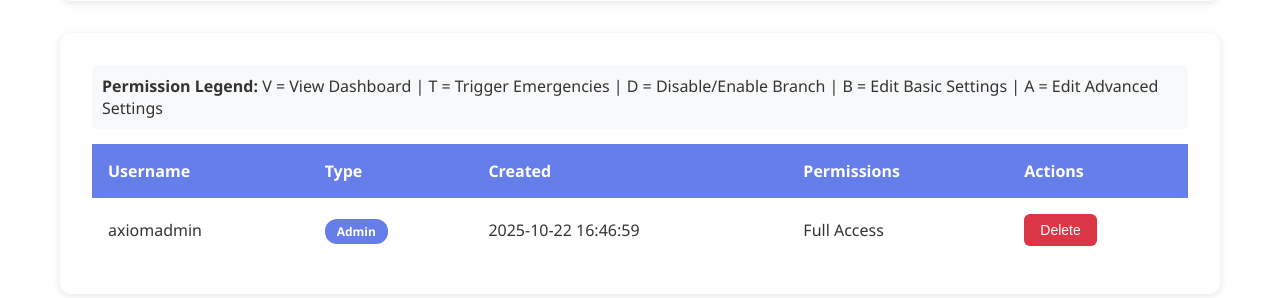
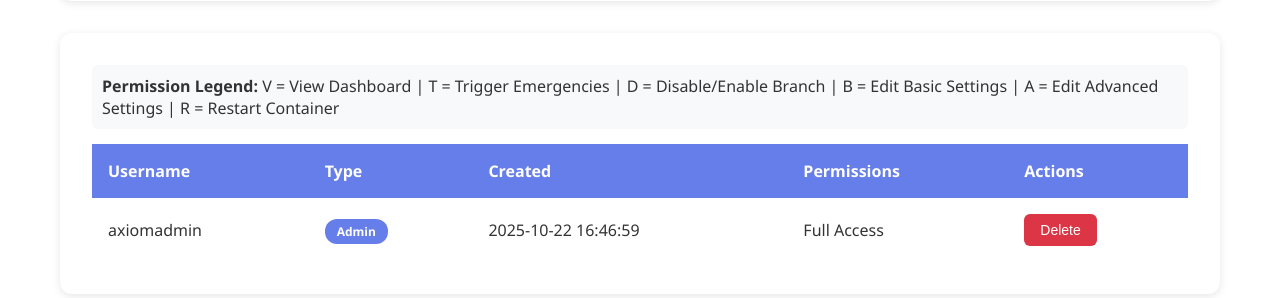
Before and after one commit to bboy432/twilio-responderAZ, a Flask app: page /users in a window 1280 px wide. Shown: the part 196-494 px from the top of the page. Run offline with Flask 3, Linux system fonts and the light colour scheme; the visitor is signed in with stand-in values (Sample User, id 1); data comes from the database, SQL or seed files in the repository; parts of the project's set-up code (start-up, migrations or seed data) failed here and were passed over.

Commit message:
Add container restart functionality with permission control
Co-authored-by: bboy432 <157178790+bboy432@users.noreply.github.com>

```diff
--- a/admin-dashboard/app.py
+++ b/admin-dashboard/app.py
@@ -1,6 +1,7 @@
 import os
 import sqlite3
 import secrets
+import subprocess
 from datetime import datetime, timedelta
 from functools import wraps
 from flask import Flask, render_template, request, redirect, url_for, session, jsonify, flash
@@ -89,6 +90,7 @@ def init_db():
         can_disable INTEGER DEFAULT 0,
         can_edit_basic_settings INTEGER DEFAULT 0,
         can_edit_advanced_settings INTEGER DEFAULT 0,
+        can_restart INTEGER DEFAULT 0,
         FOREIGN KEY (user_id) REFERENCES users(id),
         UNIQUE(user_id, branch)
     )''')
@@ -101,6 +103,11 @@ def init_db():
 
     try:
         c.execute('ALTER TABLE user_permissions ADD COLUMN can_edit_advanced_settings INTEGER DEFAULT 0')
+    except sqlite3.OperationalError:
+        pass  # Column already exists
+
+    try:
+        c.execute('ALTER TABLE user_permissions ADD COLUMN can_restart INTEGER DEFAULT 0')
     except sqlite3.OperationalError:
         pass  # Column already exists
 
@@ -163,7 +170,7 @@ def get_user_permissions(user_id):
     c = conn.cursor()
 
     c.execute('''SELECT branch, can_view, can_trigger, can_disable,
-                 can_edit_basic_settings, can_edit_advanced_settings
+                 can_edit_basic_settings, can_edit_advanced_settings, can_restart
                  FROM user_permissions WHERE user_id = ?''', (user_id,))
     permissions = {}
     for row in c.fetchall():
@@ -172,7 +179,8 @@ def get_user_permissions(user_id):
             'can_trigger': bool(row[2]),
             'can_disable': bool(row[3]),
             'can_edit_basic_settings': bool(row[4]) if len(row) > 4 else False,
-            'can_edit_advanced_settings': bool(row[5]) if len(row) > 5 else False
+            'can_edit_advanced_settings': bool(row[5]) if len(row) > 5 else False,
+            'can_restart': bool(row[6]) if len(row) > 6 else False
         }
 
     conn.close()
@@ -452,6 +460,64 @@ def enable_branch(branch):
     return jsonify({'success': True, 'message': f'{branch_name} branch enabled'})
 
 
+def restart_container(branch):
+    """Restart a Docker container for a specific branch"""
+    try:
+        # Get the container name from docker-compose.multi.yml naming convention
+        container_name = f"twilio_responder_{branch}"
+
+        # Try to restart the container using docker CLI
+        result = subprocess.run(
+            ['docker', 'restart', container_name],
+            capture_output=True,
+            text=True,
+            timeout=30
+        )
+
+        if result.returncode == 0:
+            return True, f"Container {container_name} restarted successfully"
+        else:
+            error_msg = result.stderr.strip() if result.stderr else result.stdout.strip()
+            return False, f"Failed to restart container: {error_msg}"
+    except subprocess.TimeoutExpired:
+        return False, "Restart operation timed out"
+    except FileNotFoundError:
+        return False, "Docker CLI not available in this environment"
+    except Exception as e:
+        return False, f"Unexpected error during restart: {str(e)}"
+
+
+@app.route('/api/branch/<branch>/restart', methods=['POST'])
+@login_required
+def restart_branch(branch):
+    """Restart a branch container"""
+    if branch not in BRANCHES:
+        return jsonify({'error': 'Invalid branch'}), 404
+
+    # Check permissions
+    if not session.get('is_admin'):
+        perms = get_user_permissions(session['user_id'])
+        if branch not in perms or not perms[branch].get('can_restart', False):
+            return jsonify({'error': 'Permission denied'}), 403
+
+    confirm = request.json.get('confirm', False)
+    if not confirm:
+        return jsonify({'error': 'Confirmation required'}), 400
+
+    # Perform restart
+    success, message = restart_container(branch)
+
+    if success:
+        # Send SMS notification
+        branch_name = BRANCHES[branch]['name']
+        notification_message = f"INFO: {branch_name} branch container has been RESTARTED by {session['username']} at {datetime.now().strftime('%Y-%m-%d %H:%M:%S')}"
+        send_sms_notification(notification_message)
+
+        return jsonify({'success': True, 'message': message})
+    else:
+        return jsonify({'error': message}), 500
+
+
 @app.route('/users')
 @admin_required
 def users():
@@ -504,14 +570,16 @@ def create_user():
                 can_disable = request.form.get(f'perm_{branch}_disable') == 'on'
                 can_edit_basic = request.form.get(f'perm_{branch}_edit_basic') == 'on'
                 can_edit_advanced = request.form.get(f'perm_{branch}_edit_advanced') == 'on'
+                can_restart = request.form.get(f'perm_{branch}_restart') == 'on'
 
                 c.execute('''INSERT INTO user_permissions
                              (user_id, branch, can_view, can_trigger, can_disable,
-                              can_edit_basic_settings, can_edit_advanced_settings)
-                             VALUES (?, ?, ?, ?, ?, ?, ?)''',
+                              can_edit_basic_settings, can_edit_advanced_settings, can_restart)
+                             VALUES (?, ?, ?, ?, ?, ?, ?, ?)''',
                          (user_id, branch, 1 if can_view else 0,
                           1 if can_trigger else 0, 1 if can_disable else 0,
-                          1 if can_edit_basic else 0, 1 if can_edit_advanced else 0))
+                          1 if can_edit_basic else 0, 1 if can_edit_advanced else 0,
+                          1 if can_restart else 0))
 
         conn.commit()
         flash(f'User {username} created successfully', 'success')
@@ -562,11 +630,17 @@ def branch_dashboard(branch):
     branch_info = BRANCHES[branch]
     status = get_branch_status(branch)
 
+    # Get user permissions for restart button
+    user_perms = {}
+    if not session.get('is_admin'):
+        user_perms = get_user_permissions(session['user_id'])
+
     return render_template('branch_dashboard.html',
                          branch_key=branch,
                          branch=branch_info,
                          status=status,
-                         is_admin=session.get('is_admin', False))
+                         is_admin=session.get('is_admin', False),
+                         user_permissions=user_perms)
 
 
 @app.route('/branch/<branch>/settings')
--- a/admin-dashboard/static/js/dashboard.js
+++ b/admin-dashboard/static/js/dashboard.js
@@ -54,6 +54,43 @@ function enableBranch(branchKey, branchName) {
             window.location.reload();
         } else {
             alert(`Error: ${data.error}`);
+        }
+    })
+    .catch(error => {
+        alert(`Error: ${error}`);
+    });
+}
+
+function restartBranch(branchKey, branchName) {
+    if (!confirm(`⚠️ RESTART CONTAINER: Are you sure you want to RESTART the ${branchName} branch container?\n\nThis will temporarily interrupt service for approximately 10-30 seconds while the container restarts.\n\nAny active emergency calls may be affected.\n\nAn SMS notification will be sent to the administrator.`)) {
+        return;
+    }
+
+    // Second confirmation
+    if (!confirm(`FINAL CONFIRMATION: Restart ${branchName} container?\n\nThis action cannot be undone.`)) {
+        return;
+    }
+
+    // Show processing message
+    alert('Restarting container... Please wait. This may take 10-30 seconds.');
+
+    fetch(`/api/branch/${branchKey}/restart`, {
+        method: 'POST',
+        headers: {
+            'Content-Type': 'application/json'
+        },
+        body: JSON.stringify({ confirm: true })
+    })
+    .then(response => response.json())
+    .then(data => {
+        if (data.success) {
+            alert(`✓ ${data.message}\n\nThe container has been restarted successfully.\n\nAn SMS notification has been sent.`);
+            // Wait a moment before reloading to give container time to start
+            setTimeout(() => {
+                window.location.reload();
+            }, 3000);
+        } else {
+            alert(`Error: ${data.error || data.message}`);
         }
     })
     .catch(error => {
--- a/admin-dashboard/templates/branch_dashboard.html
+++ b/admin-dashboard/templates/branch_dashboard.html
@@ -82,6 +82,12 @@
                 ⚙️ Settings
             </a>
 
+            {% if is_admin or (branch_key in user_permissions and user_permissions[branch_key].can_restart) %}
+            <button class="btn btn-warning" onclick="restartBranch('{{ branch_key }}', '{{ branch.name }}')">
+                🔄 Restart Container
+            </button>
+            {% endif %}
+
             {% if is_admin %}
                 {% if status.enabled %}
                 <button class="btn btn-danger" onclick="disableBranch('{{ branch_key }}', '{{ branch.name }}')">
--- a/admin-dashboard/templates/dashboard.html
+++ b/admin-dashboard/templates/dashboard.html
@@ -69,6 +69,12 @@
                             </button>
                             {% endif %}
                         {% endif %}
+
+                        {% if is_admin or (branch_key in user_permissions and user_permissions[branch_key].can_restart) %}
+                        <button class="btn btn-warning btn-sm" onclick="restartBranch('{{ branch_key }}', '{{ branch.name }}')">
+                            🔄 Restart
+                        </button>
+                        {% endif %}
                     </div>
 
                     {% if not branch.enabled %}
--- a/admin-dashboard/templates/users.html
+++ b/admin-dashboard/templates/users.html
@@ -80,6 +80,10 @@
                             <input type="checkbox" name="perm_{{ branch_key }}_edit_advanced">
                             Edit Advanced Settings (Twilio credentials, numbers)
                         </label>
+                        <label>
+                            <input type="checkbox" name="perm_{{ branch_key }}_restart">
+                            Restart Container
+                        </label>
                     </div>
                     {% endfor %}
                 </div>
@@ -98,7 +102,8 @@
                 T = Trigger Emergencies |
                 D = Disable/Enable Branch |
                 B = Edit Basic Settings |
-                A = Edit Advanced Settings
+                A = Edit Advanced Settings |
+                R = Restart Container
             </div>
             <table>
                 <thead>
@@ -134,6 +139,7 @@
                                         {% if perms.can_disable %}D{% endif %}
                                         {% if perms.can_edit_basic_settings %}B{% endif %}
                                         {% if perms.can_edit_advanced_settings %}A{% endif %}
+                                        {% if perms.can_restart %}R{% endif %}
                                     </div>
                                 {% endfor %}
                             {% endif %}
```
